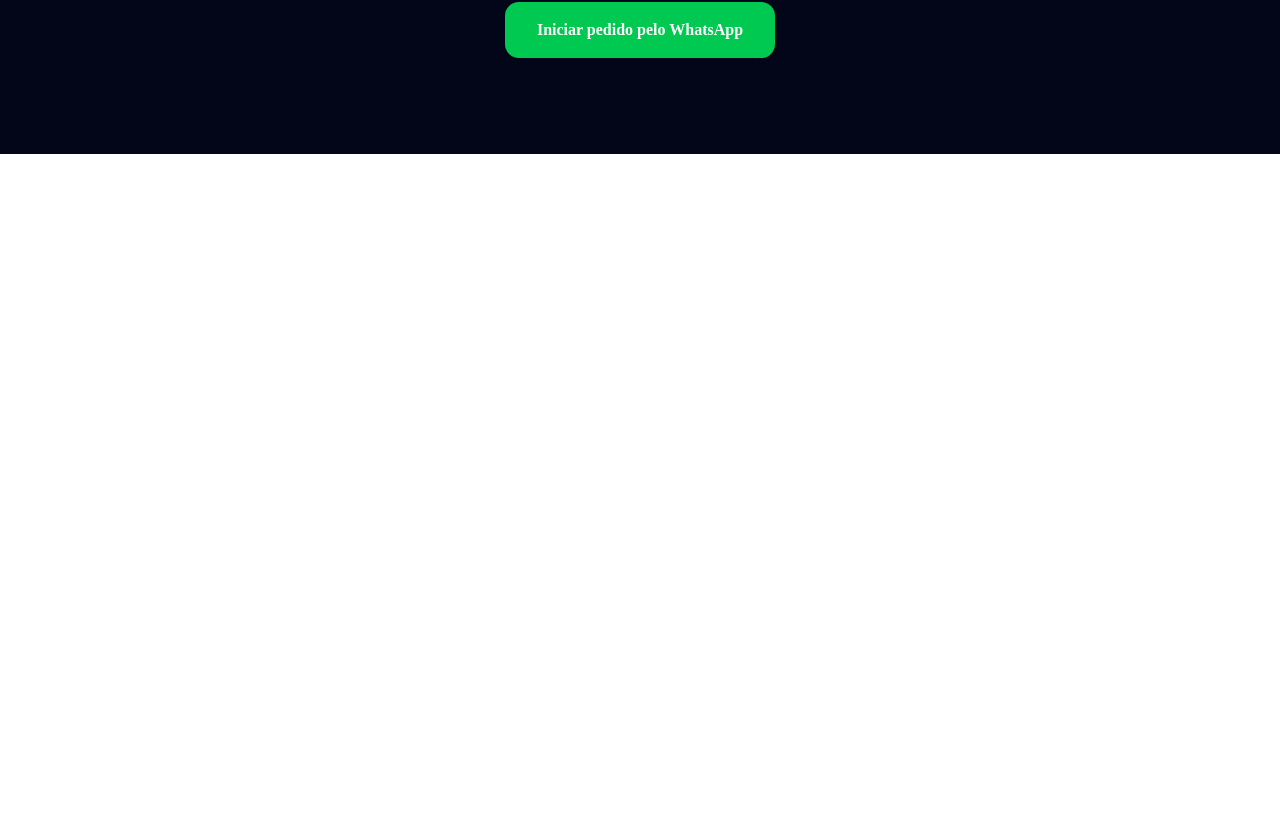
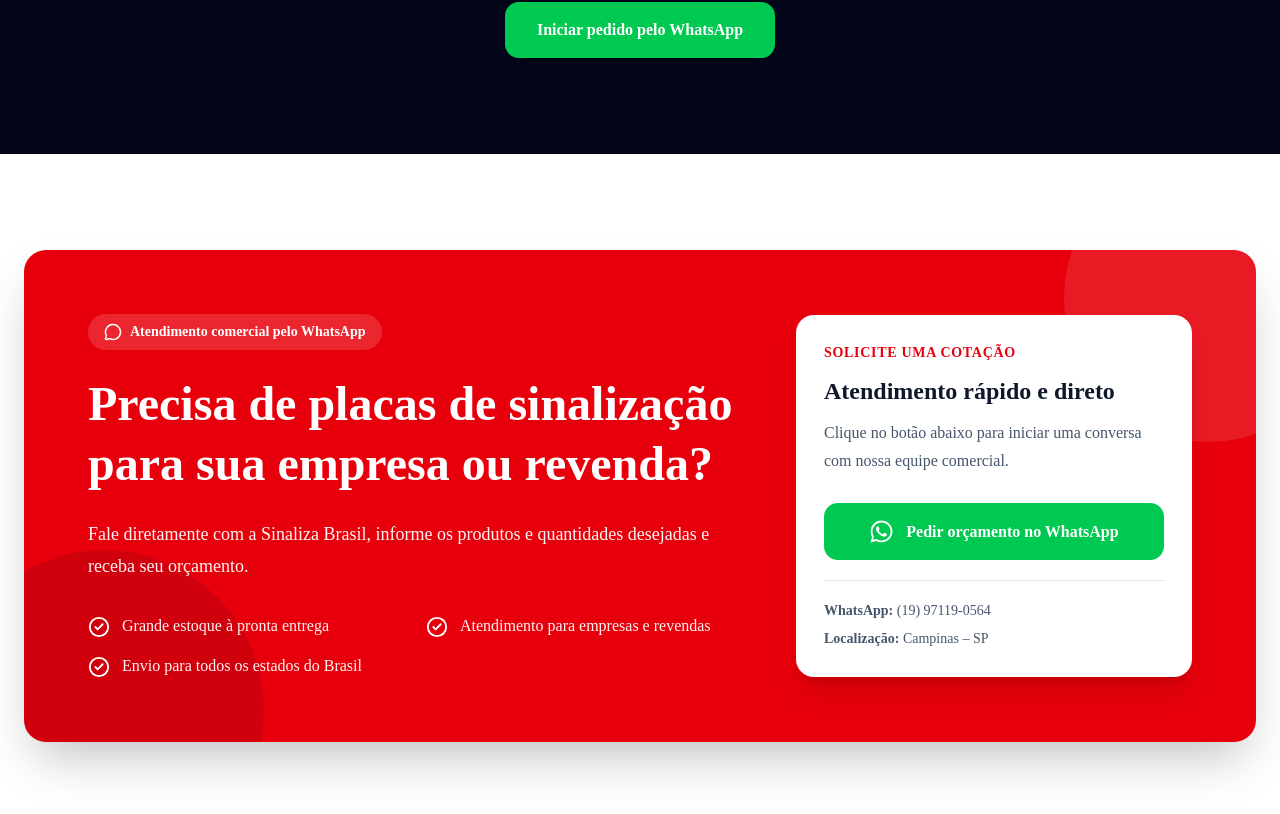
Before and after one commit to AlejandroChristopher/sinaliza-brasil, a Next.js app: page / in a window 1280 px wide. Shown: the part 3562-4376 px from the top of the page. Before the commit the page ends 3716 px from the top, so only its background shows below. Built offline with nearby package versions, Linux system fonts and the light colour scheme.

Commit message:
Adiciona secao de chamada para orcamento

```diff
--- a/app/page.tsx
+++ b/app/page.tsx
@@ -5,6 +5,7 @@
 import WhyUs from "@/components/sections/WhyUs";
 import FloatingWhatsapp from "@/components/shared/FloatingWhatsapp";
 import Process from "@/components/sections/Process";
+import CTA from "@/components/sections/CTA";
 
 export default function Home() {
   return (
@@ -17,6 +18,7 @@
         <Products />
         <WhyUs />
         <Process />
+        <CTA />
       </main>
 
       <FloatingWhatsapp />
--- /dev/null
+++ b/components/sections/CTA.tsx
@@ -0,0 +1,102 @@
+"use client";
+
+import { motion } from "framer-motion";
+import { CheckCircle2, MessageCircle } from "lucide-react";
+import { FaWhatsapp } from "react-icons/fa";
+
+const whatsappUrl =
+  "https://wa.me/5519971190564?text=Olá%2C%20vim%20pelo%20site%20da%20Sinaliza%20Brasil%20e%20gostaria%20de%20solicitar%20um%20orçamento.";
+
+const highlights = [
+  "Grande estoque à pronta entrega",
+  "Atendimento para empresas e revendas",
+  "Envio para todos os estados do Brasil",
+];
+
+export default function CTA() {
+  return (
+    <section id="contato" className="bg-white py-24">
+      <div className="mx-auto max-w-7xl px-6">
+        <motion.div
+          initial={{ opacity: 0, y: 30 }}
+          whileInView={{ opacity: 1, y: 0 }}
+          transition={{ duration: 0.6 }}
+          viewport={{ once: true, amount: 0.2 }}
+          className="relative overflow-hidden rounded-3xl bg-red-600 px-6 py-16 text-white shadow-2xl md:px-12 lg:px-16"
+        >
+          <div className="absolute -right-24 -top-24 h-72 w-72 rounded-full bg-white/10" />
+          <div className="absolute -bottom-32 -left-20 h-80 w-80 rounded-full bg-slate-950/10" />
+
+          <div className="relative z-10 grid items-center gap-12 lg:grid-cols-[1.25fr_0.75fr]">
+            <div>
+              <div className="inline-flex items-center gap-2 rounded-full bg-white/15 px-4 py-2 text-sm font-semibold">
+                <MessageCircle size={18} />
+                Atendimento comercial pelo WhatsApp
+              </div>
+
+              <h2 className="mt-6 max-w-3xl text-4xl font-bold leading-tight md:text-5xl">
+                Precisa de placas de sinalização para sua empresa ou revenda?
+              </h2>
+
+              <p className="mt-6 max-w-2xl text-lg leading-8 text-red-50">
+                Fale diretamente com a Sinaliza Brasil, informe os produtos e
+                quantidades desejadas e receba seu orçamento.
+              </p>
+
+              <div className="mt-8 grid gap-4 sm:grid-cols-2">
+                {highlights.map((highlight) => (
+                  <div
+                    key={highlight}
+                    className="flex items-start gap-3 text-red-50"
+                  >
+                    <CheckCircle2
+                      size={22}
+                      className="mt-0.5 shrink-0 text-white"
+                    />
+
+                    <span>{highlight}</span>
+                  </div>
+                ))}
+              </div>
+            </div>
+
+            <div className="rounded-2xl bg-white p-7 text-slate-900 shadow-xl">
+              <p className="text-sm font-semibold uppercase tracking-wider text-red-600">
+                Solicite uma cotação
+              </p>
+
+              <h3 className="mt-3 text-2xl font-bold">
+                Atendimento rápido e direto
+              </h3>
+
+              <p className="mt-3 leading-7 text-slate-600">
+                Clique no botão abaixo para iniciar uma conversa com nossa
+                equipe comercial.
+              </p>
+
+              <a
+                href={whatsappUrl}
+                target="_blank"
+                rel="noopener noreferrer"
+                className="mt-7 flex w-full items-center justify-center gap-3 rounded-xl bg-green-500 px-6 py-4 font-bold text-white transition hover:scale-[1.02] hover:bg-green-600"
+              >
+                <FaWhatsapp size={25} />
+                Pedir orçamento no WhatsApp
+              </a>
+
+              <div className="mt-5 border-t border-slate-200 pt-5 text-sm text-slate-600">
+                <p>
+                  <strong>WhatsApp:</strong> (19) 97119-0564
+                </p>
+
+                <p className="mt-2">
+                  <strong>Localização:</strong> Campinas – SP
+                </p>
+              </div>
+            </div>
+          </div>
+        </motion.div>
+      </div>
+    </section>
+  );
+}
```
